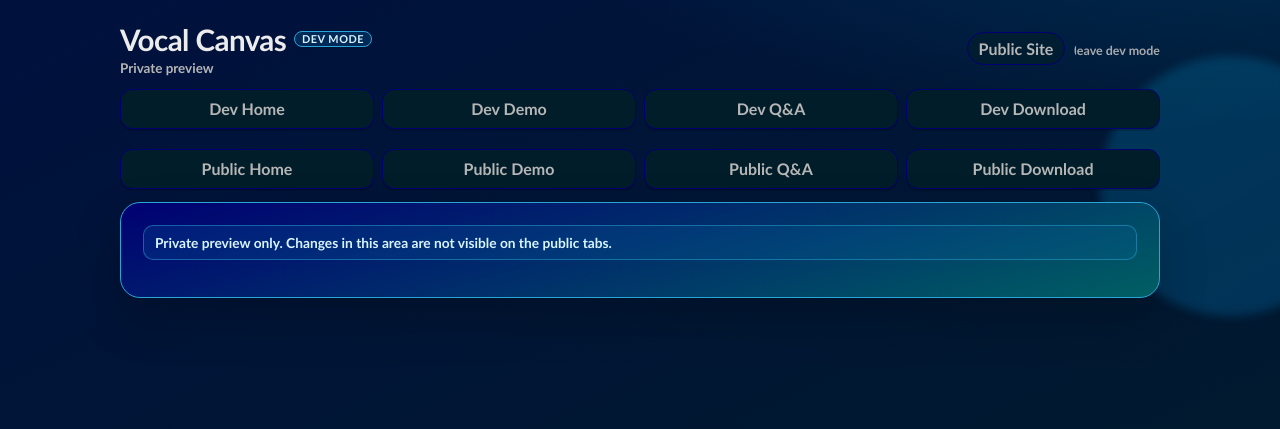
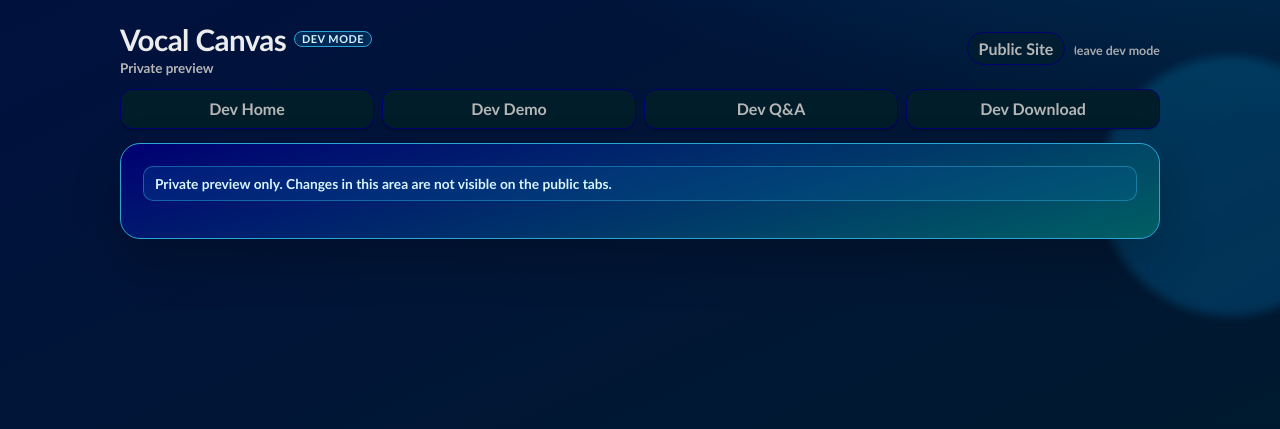
Before and after one commit to ARealGoldknow/UtilityCanvas, a Flask app: template templates/dev_base.html in a window 1280 px wide. Shown: the top 429 px of the page. Run offline with Flask 3, Linux system fonts and the light colour scheme; the template is opened without the code that fills it: most values are stand-ins (such as "Sample title", 1, 10 or a date in 2020).

Commit message:
Remove second menu row from Dev Mode

```diff
--- a/templates/dev_base.html
+++ b/templates/dev_base.html
@@ -34,13 +34,6 @@
         <a class="tab {% if active_dev_tab == 'qa' %}is-active{% endif %}" style="--tab-index: 2;" href="{{ url_for('project_dev_qa_page') }}">Dev Q&amp;A</a>
         <a class="tab {% if active_dev_tab == 'download' %}is-active{% endif %}" style="--tab-index: 3;" href="{{ url_for('project_dev_download_page') }}">Dev Download</a>
       </nav>
-
-      <nav class="tabs dev-copy-tabs" aria-label="Public copy menu">
-        <a class="tab {% if active_copy_tab == 'home' %}is-active{% endif %}" style="--tab-index: 0;" href="{{ url_for('project_dev_copy_home_page') }}">Public Home</a>
-        <a class="tab {% if active_copy_tab == 'demo' %}is-active{% endif %}" style="--tab-index: 1;" href="{{ url_for('project_dev_copy_demo_page') }}">Public Demo</a>
-        <a class="tab {% if active_copy_tab == 'qa' %}is-active{% endif %}" style="--tab-index: 2;" href="{{ url_for('project_dev_copy_qa_page') }}">Public Q&amp;A</a>
-        <a class="tab {% if active_copy_tab == 'download' %}is-active{% endif %}" style="--tab-index: 3;" href="{{ url_for('project_dev_copy_download_page') }}">Public Download</a>
-      </nav>
     </header>
 
     <section class="page-card dev-card">
```
